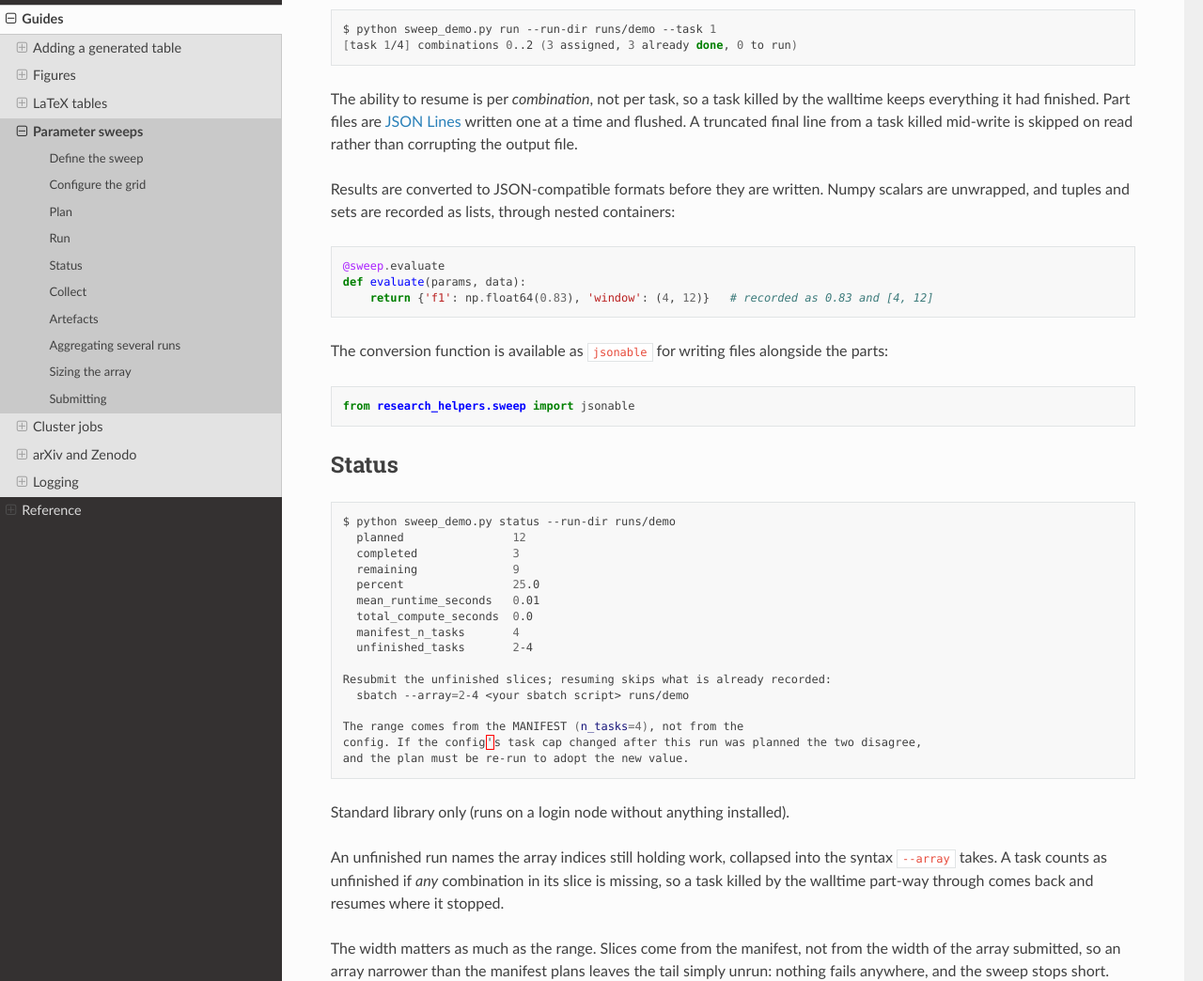
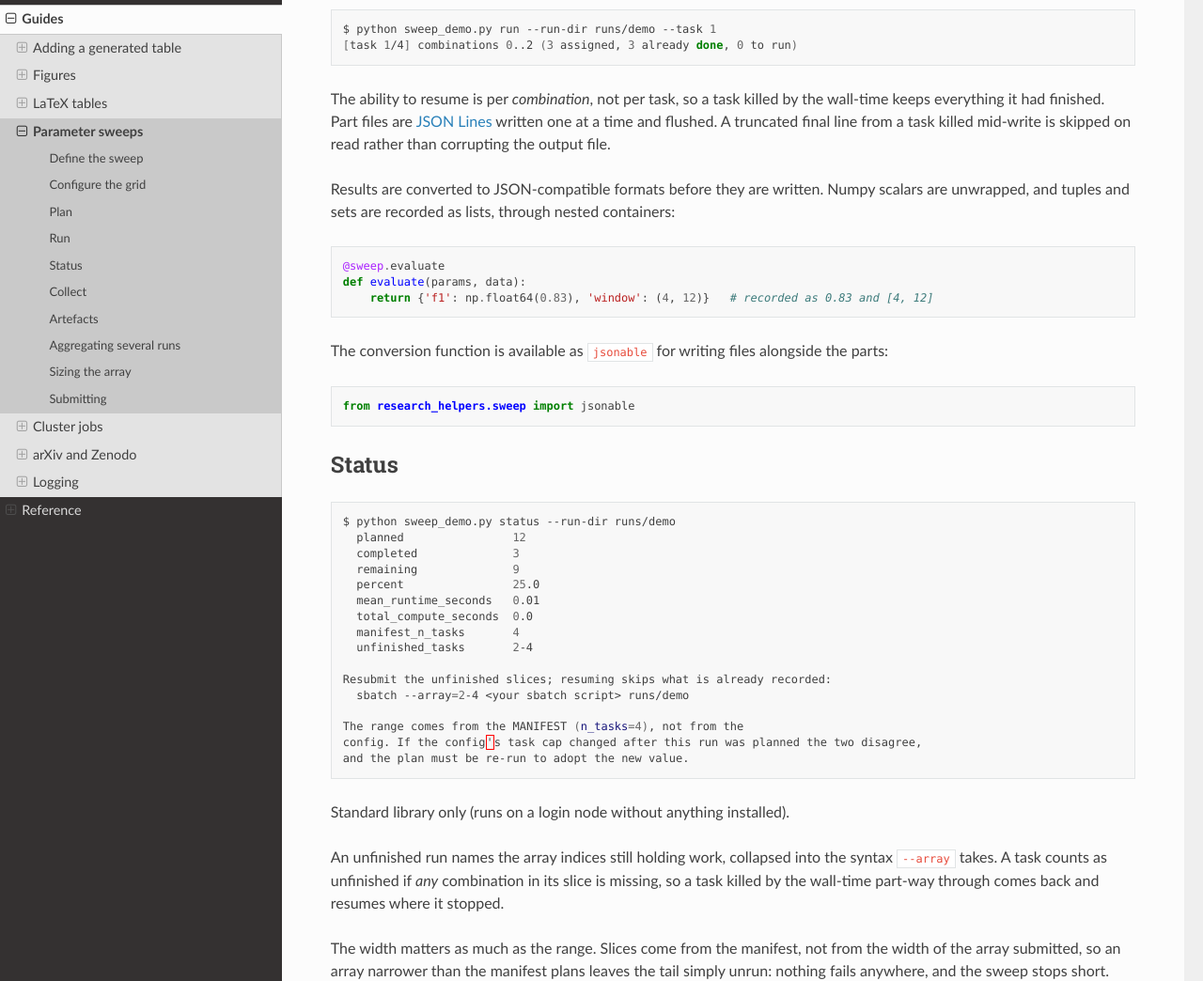
Before and after one commit to gpizzorno/research-helpers, a Sphinx documentation site: the page built from docs/source/guide/sweeps.md, in a window 1280 px wide and 1400 px high, scrolled down 2254 px. Shown: the part 162-1206 px from the top of the window at 94% size. Built offline with Sphinx 7.4.7 and the Read the Docs theme 3.1.0, drawn with Linux system fonts in a browser that asks for light colours.

Commit message:
fixed typos

````diff
--- a/docs/source/guide/sweeps.md
+++ b/docs/source/guide/sweeps.md
@@ -124,7 +124,7 @@ $ python sweep_demo.py run --run-dir runs/demo --task 1
 [task 1/4] combinations 0..2 (3 assigned, 3 already done, 0 to run)
 ```
 
-The ability to resume is per *combination*, not per task, so a task killed by the walltime keeps
+The ability to resume is per *combination*, not per task, so a task killed by the wall-time keeps
 everything it had finished. Part files are [JSON Lines](https://jsonlines.org) written one at a
 time and flushed. A truncated final line from a task killed mid-write is skipped on read rather
 than corrupting the output file.
@@ -169,7 +169,7 @@ Standard library only (runs on a login node without anything installed).
 
 An unfinished run names the array indices still holding work, collapsed into the syntax `--array`
 takes. A task counts as unfinished if *any* combination in its slice is missing, so a task
-killed by the walltime part-way through comes back and resumes where it stopped.
+killed by the wall-time part-way through comes back and resumes where it stopped.
 
 The width matters as much as the range. Slices come from the manifest, not from the width of the
 array submitted, so an array narrower than the manifest plans leaves the tail simply unrun: nothing
@@ -283,7 +283,7 @@ many tasks on one node, competing for memory bandwidth, and each combination tak
 longer than it does alone. Measure yours by timing the same combinations both ways,
 then set contention-factor under [tool.research-helpers.sweep].
 
-per-task wall time:
+per-task wall-time:
    100 tasks -> ~1 combinations/task -> 0.00 h
    500 tasks -> ~1 combinations/task -> 0.00 h
   1000 tasks -> ~1 combinations/task -> 0.00 h
````
Also changed, not shown: 2 other files.
